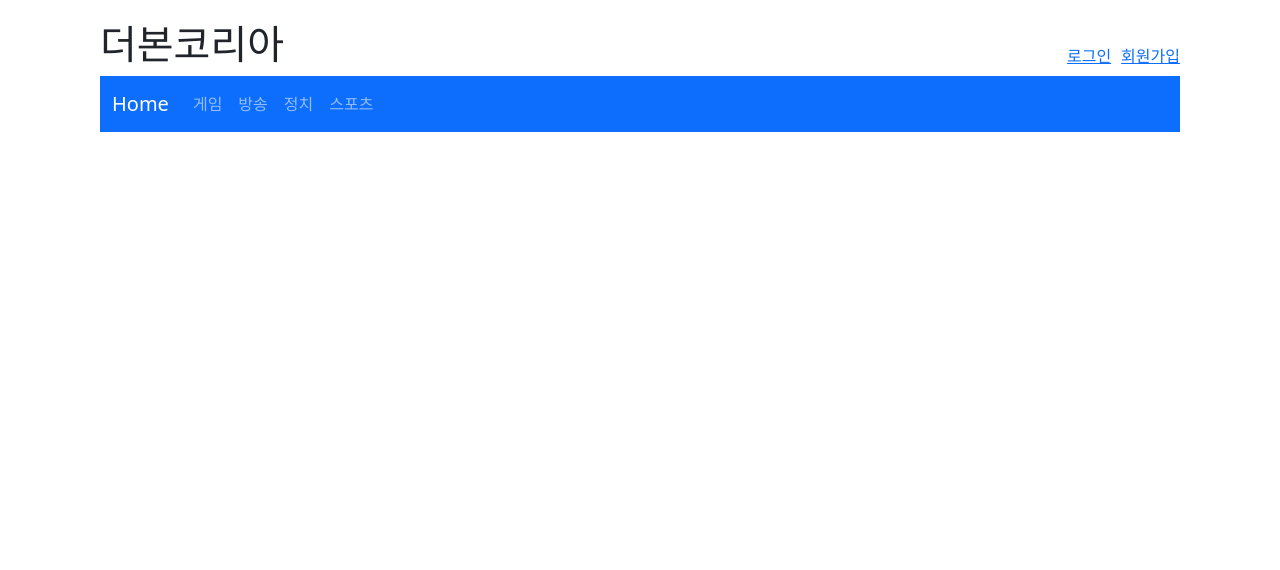
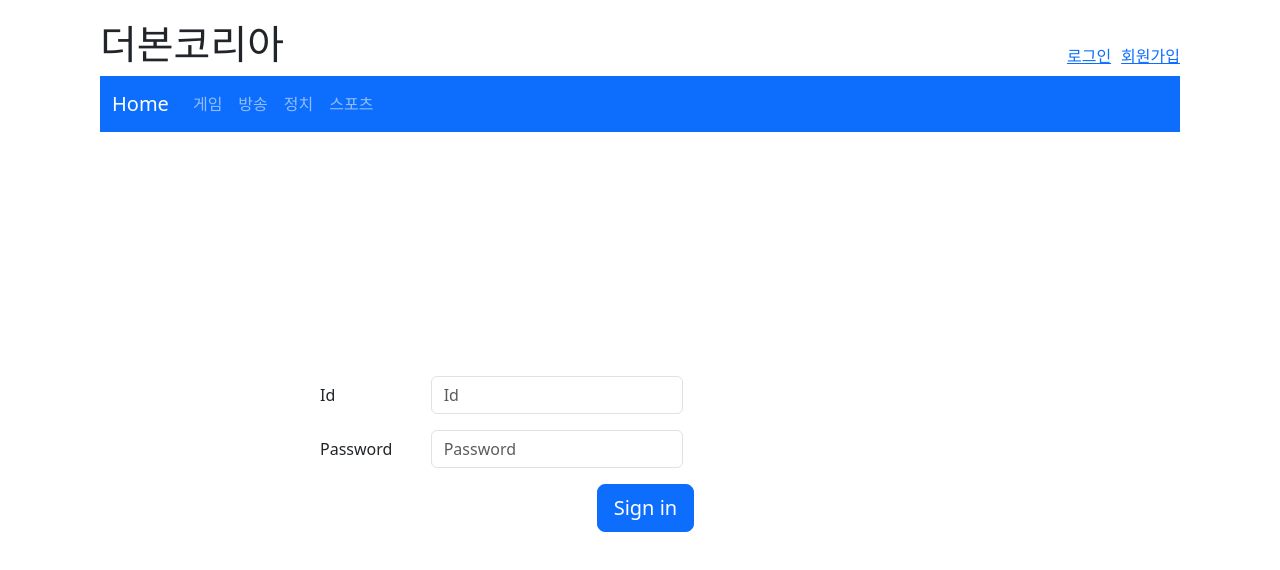
Before and after one commit to jim9474/board-fe, a React (Vite) app: page /login in a window 1280 px wide. Shown: the top 570 px of the page. Built offline with nearby package versions, Linux system fonts and the light colour scheme.

Commit message:
Feat: 회원가입 기능 추가

```diff
--- a/src/App.tsx
+++ b/src/App.tsx
@@ -9,6 +9,7 @@ import StreamingBoardListPage from './pages/StreamingBoardListPage'
 import BoardCreateComp from './components/BoardCreateComp'
 import BoardDetailPage from './pages/BoardDetailPage'
 import CreateUserPage from './pages/CreateUserPage'
+import LoginPage from './pages/LoginPage'
 
 function App() {
 
@@ -18,6 +19,7 @@ function App() {
         <Header />
         <Routes>
           <Route path='/' element={<HomePage />} />
+          <Route path='/login' element={<LoginPage />} />
           <Route path='/game' element={<GameBoardListPage />} />
           <Route path='/politics' element={<PoliticsBoardListPage />} />
           <Route path='/streaming' element={<StreamingBoardListPage />} />
--- a/src/components/SignUpFormComp.tsx
+++ b/src/components/SignUpFormComp.tsx
@@ -4,12 +4,14 @@ import Row from 'react-bootstrap/Row';
 import Button from 'react-bootstrap/Button';
 import { Col } from 'react-bootstrap';
 import useApi from '../apis/Api';
+import { useNavigate } from 'react-router-dom';
 
 interface UserCreateInfo {
     userId: string;
     userPw: string;
     userEmail: string;
     userNn: string;
+    confirmPw: string;
 }
 
 const SignUpFormComp = () => {
@@ -18,8 +20,12 @@ const SignUpFormComp = () => {
         userId: '',
         userPw: '',
         userEmail: '',
-        userNn: ''
+        userNn: '',
+        confirmPw: ''
     });
+    const isFilled = formData.userPw && formData.confirmPw;
+    const isMatch = formData.userPw === formData.confirmPw;
+    const navigate = useNavigate();
 
     const handleIdCheck = () => {
         useApi.get(`/getCheckId?userId=${formData.userId}`)
@@ -36,15 +42,41 @@ const SignUpFormComp = () => {
         });
     };
 
-    const handleSubmit = (e: React.FormEvent<HTMLFormElement>) => {
+    const isValidForm = (data: UserCreateInfo) => {
+        return (
+            idStatus === 'valid' &&
+            data.userPw.trim() !== '' &&
+            data.userEmail.trim() !== '' &&
+            data.userNn.trim() !== '' &&
+            isMatch
+        );
+    };
+
+    const handleSubmit = (e: React.FormEvent, formData: UserCreateInfo) => {
         e.preventDefault();
+        const confirmed = window.confirm("가입하시겠습니까?");
+        if (!confirmed) return;
+
         console.log('formData >>> ', formData);
+        if (isValidForm(formData)) {
+            useApi.post('/createUser', formData)
+            .then(res => {
+                alert("가입 완료");
+                navigate("/");
+            })
+            .catch(err => {
+                alert('가입 실패 '+err);
+            });
+        } else {
+            alert("모든 항목을 입력해주세요.");
+        }
+
     };
 
     return (
         <>
         <h2 className='signup'>회원가입</h2>
-        <Form className='list mx-auto w-50' onSubmit={handleSubmit}>
+        <Form className='list mx-auto w-50' onSubmit={(e) => handleSubmit(e, formData)}>
             <Form.Group className='mb-3' controlId="formGridId">
                 <Form.Label>ID</Form.Label>
                 <Form.Control
@@ -54,7 +86,7 @@ const SignUpFormComp = () => {
                 />
                 <Row className="">
                     <Col xs="auto">
-                        <button onClick={handleIdCheck}>중복확인</button>
+                        <button type='button' onClick={handleIdCheck}>중복확인</button>
                     </Col>
                     <Col>
                         {idStatus === 'valid' && (
@@ -80,7 +112,17 @@ const SignUpFormComp = () => {
 
             <Form.Group className="mb-3" controlId="formGridConfirmPassword">
                 <Form.Label>Confirm Password</Form.Label>
-                <Form.Control type="password" placeholder="Confirm Password" />
+                <Form.Control
+                    type="password"
+                    placeholder="Confirm Password"
+                    value={formData.confirmPw}
+                    onChange={(e) => setFormData({...formData, confirmPw: e.target.value})}
+                />
+                {isFilled && (
+                    <span style={{ color: isMatch ? 'green' : 'red'}}>
+                        {isMatch ? '✔ 비밀번호가 동일합니다.' : '✘ 비밀번호가 동일하지 않습니다.'}
+                    </span>
+                )}
             </Form.Group>
 
             <Form.Group className="mb-3" controlId="formGridEmail">
--- /dev/null
+++ b/src/pages/LoginPage.tsx
@@ -0,0 +1,39 @@
+import React from 'react'
+import Button from 'react-bootstrap/Button';
+import Col from 'react-bootstrap/Col';
+import Form from 'react-bootstrap/Form';
+import Row from 'react-bootstrap/Row';
+
+const LoginPage = () => {
+    return (
+        <div className="d-flex align-items-center" style={{ height: '80vh' }}>
+            <Form className='list w-50 mx-auto'>
+                <Form.Group as={Row} className="mb-3">
+                    <Form.Label column sm={2}>
+                    Id
+                    </Form.Label>
+                    <Col sm={5}>
+                    <Form.Control type="id" placeholder="Id" />
+                    </Col>
+                </Form.Group>
+
+                <Form.Group as={Row} className="mb-3">
+                    <Form.Label column sm={2}>
+                    Password
+                    </Form.Label>
+                    <Col sm={5}>
+                    <Form.Control type="password" placeholder="Password" />
+                    </Col>
+                </Form.Group>
+
+                <Form.Group as={Row} className="mb-3 d-grid gap-2">
+                    <Col sm={{ span: 10, offset: 5 }}>
+                    <Button type="submit" size='lg'>Sign in</Button>
+                    </Col>
+                </Form.Group>
+            </Form>
+        </div>
+    )
+}
+
+export default LoginPage
```
